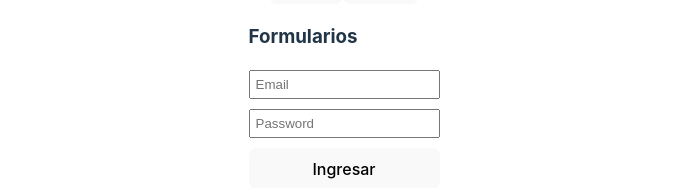
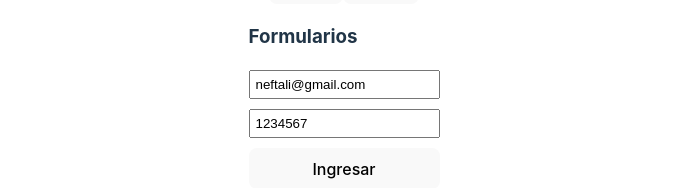
Before and after one commit to Nefta11/Curso-React-Typescript, a React (Vite) app: page / in a window 1280 px wide. Shown: the part 434-622 px from the top of the page, without its empty margins (296-985 px from the left). Built offline with nearby package versions, Linux system fonts and the light colour scheme; no server answers.

Commit message:
Add: Forms and librery

```diff
--- a/package.json
+++ b/package.json
@@ -13,6 +13,7 @@
     "axios": "^1.7.2",
     "react": "^18.2.0",
     "react-dom": "^18.2.0",
+    "react-hook-form": "^7.51.5",
     "zustand": "^4.5.2"
   },
   "devDependencies": {
--- a/src/components/FormsPage.tsx
+++ b/src/components/FormsPage.tsx
@@ -1,9 +1,23 @@
+import { useForm } from "react-hook-form"
+
+
+type FormInputs = {
+        email: string,
+        password:string
+}
 
 
 const FormsPage = () => {
 
 
 
+    const {register} = useForm<FormInputs>({
+        defaultValues:{
+            email: 'neftali@gmail.com',
+            password:'1234567'
+        }
+
+    });
 
 
   return (
@@ -13,8 +27,8 @@ const FormsPage = () => {
     <h3>Formularios</h3>
 
     <div style={{display:'flex', flexDirection:'column'}}>
-        <input type="text" placeholder="Email" />
-        <input type="text" placeholder="Password" />
+        <input type="text" placeholder="Email" {...register('email')}/>
+        <input type="text" placeholder="Password"  {...register('password')}/>
 
 
         <button type="submit">Ingresar</button>
```
Also changed, not shown: 1 other file (tests, documents, lock files or other folders).
